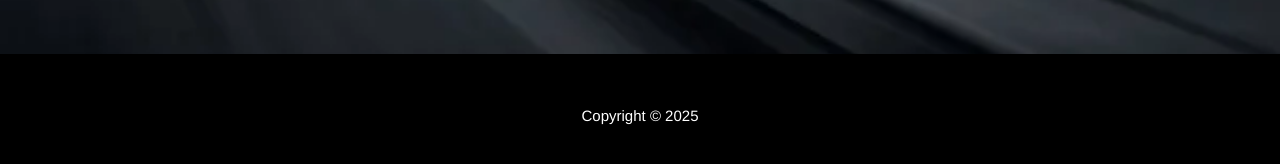
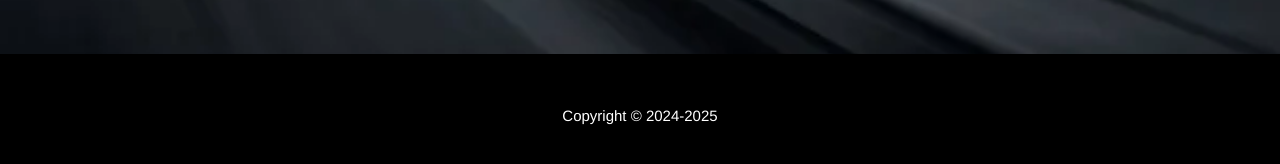
Before and after one commit to qlibs/qlibs.github.io, a Jekyll site: the page built from index.html, in a window 1280 px wide and 900 px high, scrolled down 1390 px. Shown: the part 722-886 px from the top of the window. Built offline with Jekyll 4.4.1, drawn with Linux system fonts in a browser that asks for light colours; nearby versions of some CDN libraries.

Commit message:
:wrench: copyright

```diff
--- a/_includes/footer.html
+++ b/_includes/footer.html
@@ -1,5 +1,5 @@
     <footer>
         <div class="container text-center">
-            <p style="font-size:15px;">Copyright &copy; {{ site.footer }} 20{{ site.time | date: '%y' }}</p>
+            <p style="font-size:15px;">Copyright &copy; {{ site.footer }} 2024-20{{ site.time | date: '%y' }}</p>
         </div>
     </footer>
```
